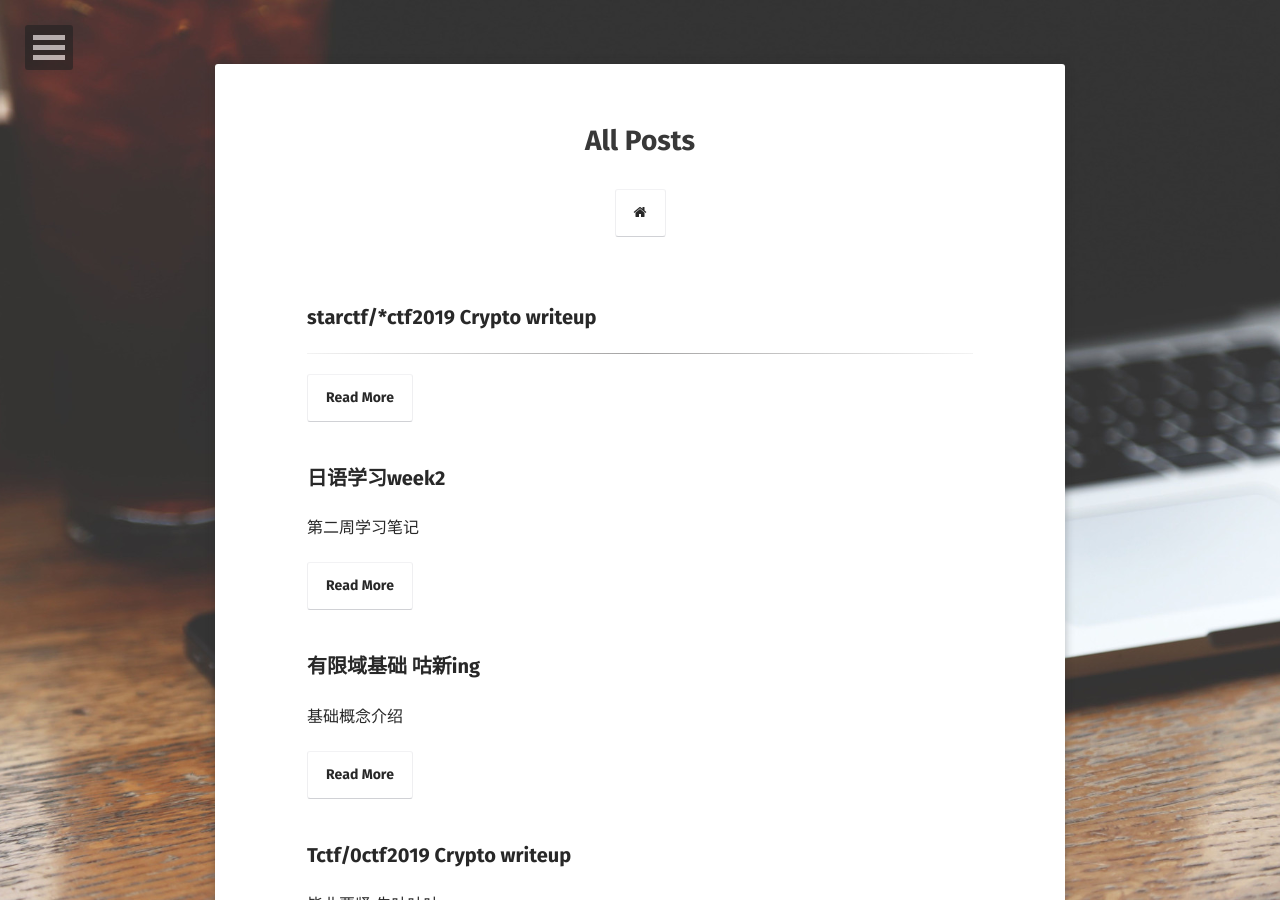
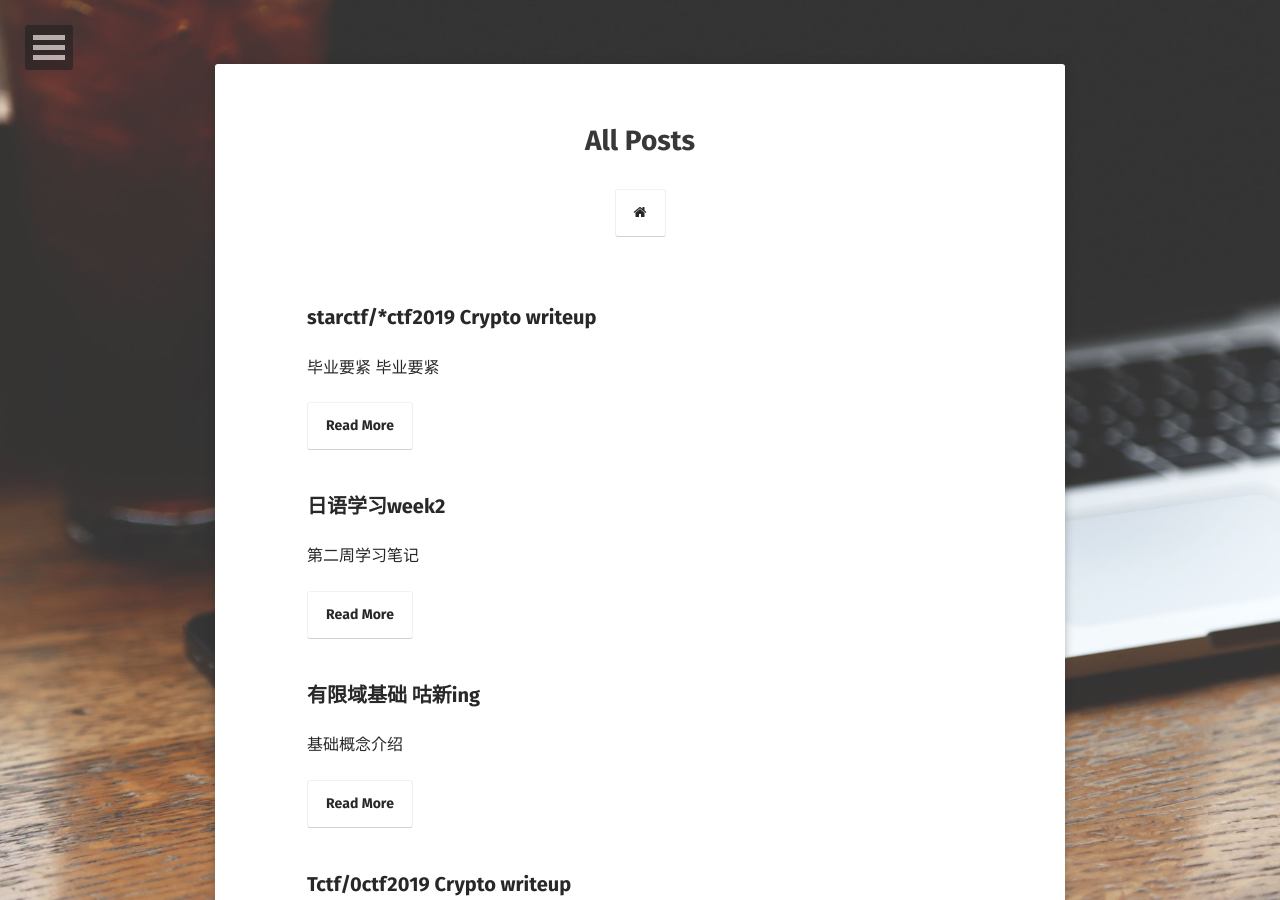
Before and after one commit to gmcnqaq/gmcnqaq, a Jekyll site: the page built from posts/index.md, in a window 1280 px wide and 900 px high. Built offline with Jekyll 4.4.1, drawn with Linux system fonts in a browser that asks for light colours; some web fonts are replaced.

Commit message:
Update 2019-04-30-starctf2019-crypto-writeup.md

```diff
--- a/_posts/2019-04-30-starctf2019-crypto-writeup.md
+++ b/_posts/2019-04-30-starctf2019-crypto-writeup.md
@@ -2,7 +2,7 @@
 layout: post
 title: starctf/*ctf2019 Crypto writeup
 date: 2019-04-30
-excerpt:
+excerpt: "毕业要紧 毕业要紧"
 tag:
 - Writeup
 - CTF
```
